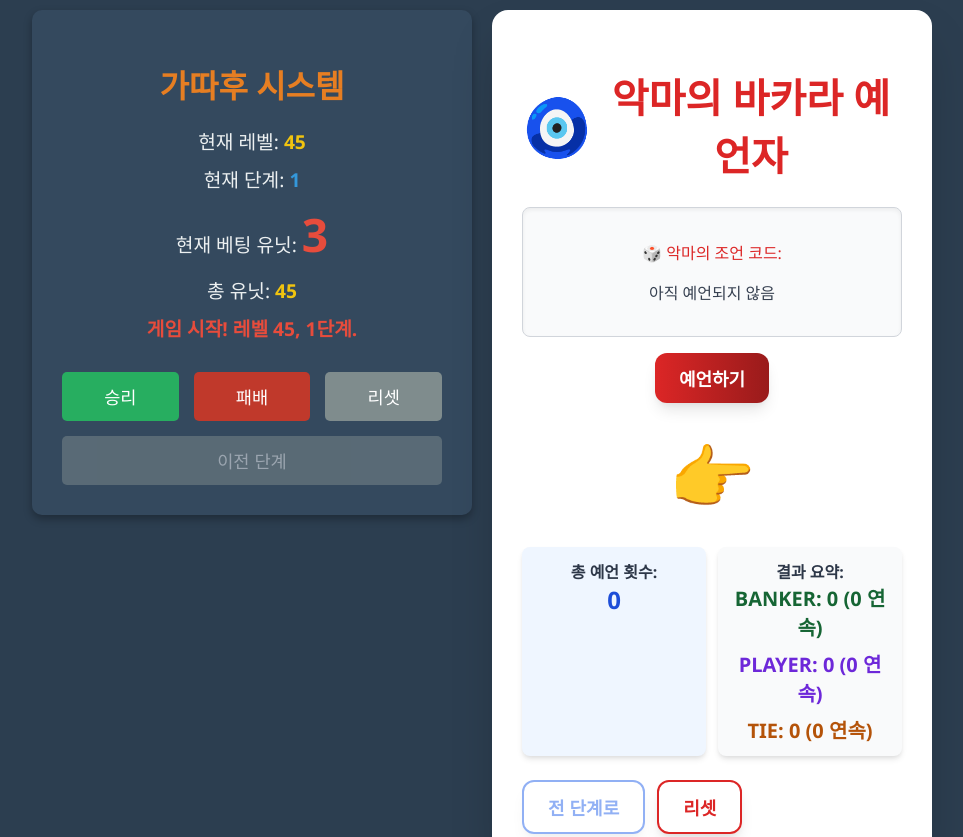
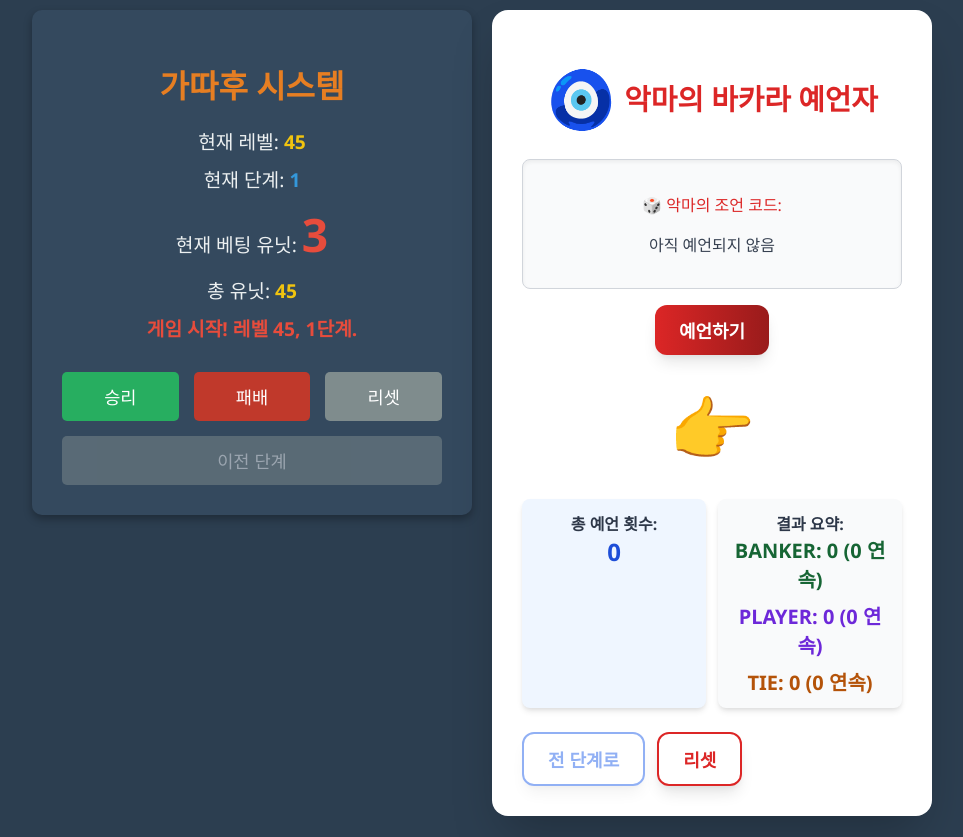
Before and after one commit to henlong3/45gth, a plain HTML site: page index.html in a window 1280 px wide. Shown: the top 837 px of the page, without its empty margins (158-1121 px from the left). Drawn offline with Linux system fonts and the light colour scheme.

Commit message:
Update style.css

```diff
--- a/style.css
+++ b/style.css
@@ -419,3 +419,8 @@ body {
         font-size: 1.125rem; /* sm:text-lg */
     }
 }
+
+/* '악마의 바카라 예언자' 텍스트 크기 조절 */
+.baccarat-container h1 {
+    font-size: 1.8em; /* 원하는 크기로 조절하세요 (예: 1.5em, 24px 등) */
+}
```
